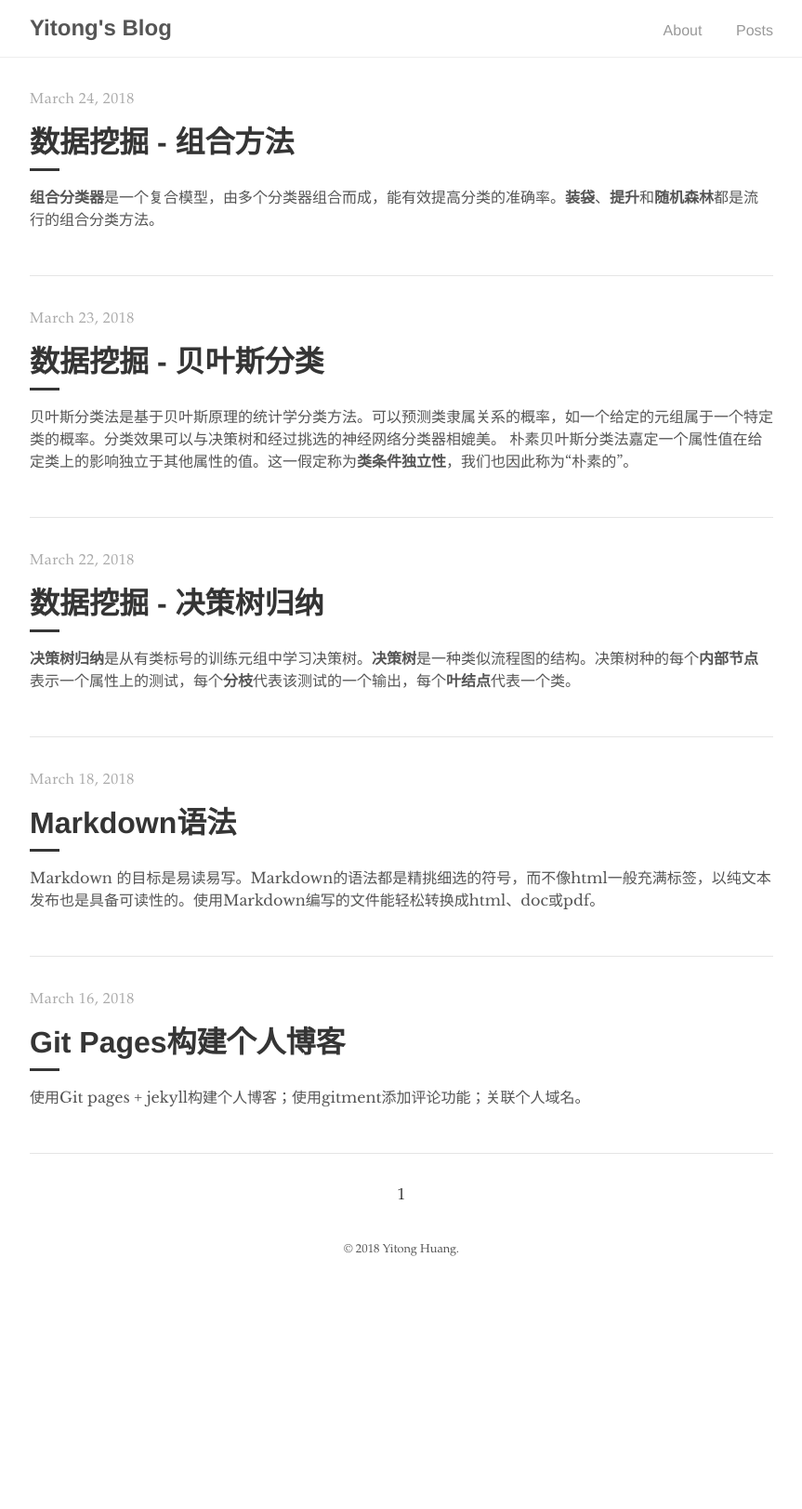
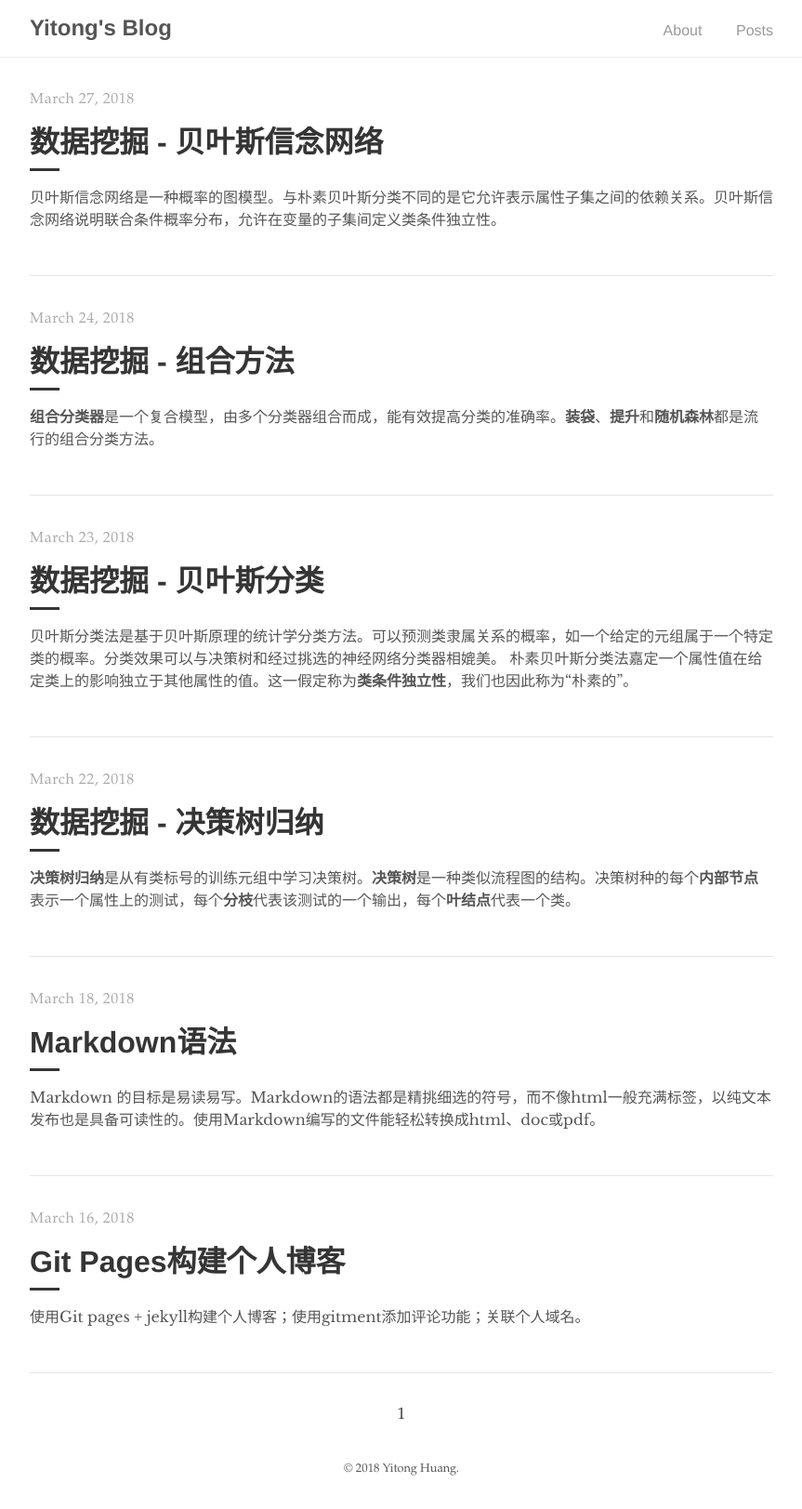
Before and after one commit to yitong-huang/blog, a Jekyll site: the page built from index.html, in a window 1280 px wide. Shown: the whole page at 93% size, without its empty margins (208-1071 px from the left). Built offline with Jekyll 4.4.1, drawn with Linux system fonts in a browser that asks for light colours; the list of posts is cut into pages by our own code; before the commit the page ends 1387 px from its top, so only the background shows below that; part of the change alters nothing that is shown.

Commit message:
new post bayesian belief network

````diff
--- a/_posts/2018-03-24-classify-improve.md
+++ b/_posts/2018-03-24-classify-improve.md
@@ -107,3 +107,8 @@ $$error(M_i)=\sum\limits^d_{j=1}w_i\times err(X_j)$$
 4. 重复步骤2、3，直到不能分裂或达到设定的阈值，此时建立了一棵决策树；
 
 4. 重复步骤1~4，直到达到预定的总棵树为止。
+
+---
+
+参考资料：
+《数据挖掘·概念与技术》 8.6
--- /dev/null
+++ b/_posts/2018-03-27-bayesian-belief-network.md
@@ -0,0 +1,148 @@
+---
+layout: post
+title: "数据挖掘 - 贝叶斯信念网络"
+author: "Yitong Huang"
+tags: "Data Minig"
+---
+
+贝叶斯信念网络是一种概率的图模型。与朴素贝叶斯分类不同的是它允许表示属性子集之间的依赖关系。贝叶斯信念网络说明联合条件概率分布，允许在变量的子集间定义类条件独立性。
+<!--more-->
+
+## 定义
+
+信念网络由两个成分定义：*有向无环图*和*条件概率表*。有向无环图的每个节点代表一个随机变量。他们可能对应于给定数据中的实际属性或隐藏变量（多个属性构成的综合属性）。而每条弧表示一个概率依赖。如果一条弧由节点Y到Z，则Y是Z的**双亲**或**直接前驱**，而Z是Y的**后代**。*给定其双亲，每个变量条件独立于图中它的非后代。*下图是一个6变量的简单信念网络，图中的弧可以表示因果知识：
+
+```flow
+graph TD
+A(FamilyHistory) -->C(LungCancer)
+B(Smoker)-->C
+B-->D(Emphysema)
+C-->E(PositiveXRay)
+C-->F(Dyspnea)
+D-->F
+```
+
+对于每个变量，信念网络有一个**条件概率表**。变量Y的条件概率表说明条件分布\\(P(Y\|Parents(Y))\\)。以下是变量LungCancer（LC）的条件概率表：
+
+||FH,S|FH,~S|~FH,S|~FH,~S
+LC|0.8|0.5|0.7|0.1
+~LC|0.2|0.5|0.3|0.9
+
+<br/>
+
+信念网络的联合概率用下式表示：
+
+$$P(x_1, ..., x_n)=\prod^n_{i=1}P(x_i|Parent(x_i))$$
+
+其中，\\(P(x_1, ..., x_n)\\)是X的特定组合的概率，而\\(P(x_i\|Parent(s_i))\\)是\\(x_i\\)的条件概率表值。
+
+信念网络可以用来回答实证式查询的概率（例如，倘若给定一个人PositiveXRay和Dyspnea，他患肺癌的概率有多大）和最可能的查询解释（例如，哪些人群最可能PositiveXRay和Dyspnea）。
+
+## 例子
+
+以下是一个信念网络：
+
+|E=Yes|
+|0.7|
+
+---
+
+|D=Healthy|
+|0.25|
+
+```flow
+graph TD
+A["Exercise(E)"]-->C["Heart Disease(HD)"]
+B["Diet(D)"]-->C
+B-->D["Heartburn(Hb)"]
+C-->E["Blood Pressure(BP)"]
+C-->F["Chest Pain(CP)"]
+D-->F
+```
+
+||HD=yes|
+|E=Yes, D=Healthy|0.25|
+|E=Yes, D=Unhealthy|0.45|
+|E=No, D=Healthy|0.55|
+|E=No, D=Unhealthy|0.75|
+
+---
+
+||Hb=yes|
+|D=Healthy|0.85|
+|D=Unhealthy|0.2|
+
+---
+
+||BP=high|
+|HD=Yes|0.85|
+|HD=No|0.2|
+
+---
+
+||CP=yes|
+|HD=Yes, Hb=Yes|0.8|
+|HD=Yes, Hb=No|0.6|
+|HD=No, D=Yes|0.4|
+|HD=No, D=No|0.1|
+
+<br/>
+
+求下列情况下患有Heart Disease的概率：
+
+|Exercise|Diet|Heartburn|Blood Pressure|Chest Pain|Heart Disease|
+|?|?|?|?|?|?|
+
+$$
+\begin{align*}
+P(HD=Yes) &=\sum_{x\in(Yes,No)}\sum_{y\in(Healthy,Unhealthy)}P(HD=Yes|E=x,D=y)\times P(E=x)\times P(D=y) \\
+&=0.25*0.7*0.25+0.45*0.7*0.75+0.55*0.3*0.25+0.75*0.3*0.75 \\
+&=0.49 \\
+P(HD=No) &=1-P(HD=Yes) \\
+&=1-0.49 \\
+&=0.51
+\end{align*}
+$$
+
+|Exercise|Diet|Heartburn|Blood Pressure|Chest Pain|Heart Disease|
+|?|?|?|High|?|?|
+
+$$
+\begin{align*}
+P(BP=High) &=\sum_{x\in(Yes,No)}P(BP=High|HD=x)\times P(HD=x) \\
+&=0.85*0.49+0.2*0.51 \\
+&=0.5185 \\
+P(HD=Yes|BP=High) &=\frac{P(BP=High|HD=Yes)\times P(HD=Yes)}{P(BP=High)} \\
+&=\frac{0.85*0.49}{0.5185} \\
+&=0.8033 \\
+P(HD=No|BP=High)&=1-P(HD=Yes|BP=High) \\
+&=1-0.8033 \\
+&=0.1967
+\end{align*}
+$$
+
+||Exercise|Diet|Heartburn|Blood Pressure|Chest Pain|Heart Disease|
+|Yes|Healthy|?|High|?|?|
+
+$$
+\begin{align*}
+&P(HD=Yes|BP=High,D=Healthy,E=Yes) \\
+=&\frac{P(BP=High|HD=Yes,D=Healthy,E=Yes)\times P(HD=Yes|D=Healty,E=Yes)}{P(BP=High|D=Healthy,E=Yes)} \\
+=&\frac{P(BP=High|HD=Yes)\times P(HD=Yes|D=Healty,E=Yes)}{\sum_{x\in(Yes,No)}P(BP=High|HD=x)P(HD=x|D=Healthy)} \\
+=&\frac{0.85*0.25}{0.85*0.25+0.2*0.75} \\
+=&0.5862 \\
+ \\
+&P(HD=No|BP=High,D=Healthy,E=Yes) \\
+=&1-P(HD=Yes|BP=High,D=Healthy,E=Yes) \\
+=&0.4138
+\end{align*}
+$$
+
+## 训练
+
+先挖坑，后面填。
+
+---
+
+参考资料：
+《数据挖掘·概念与技术》 9.1
````
